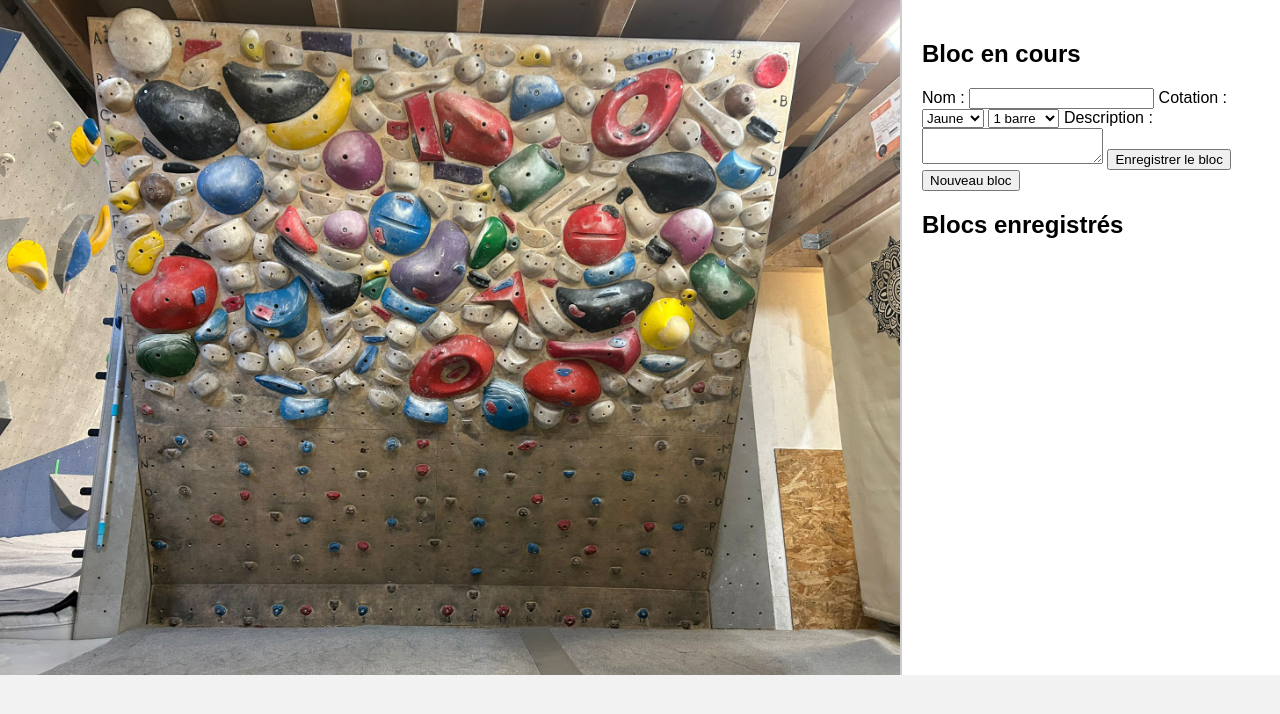
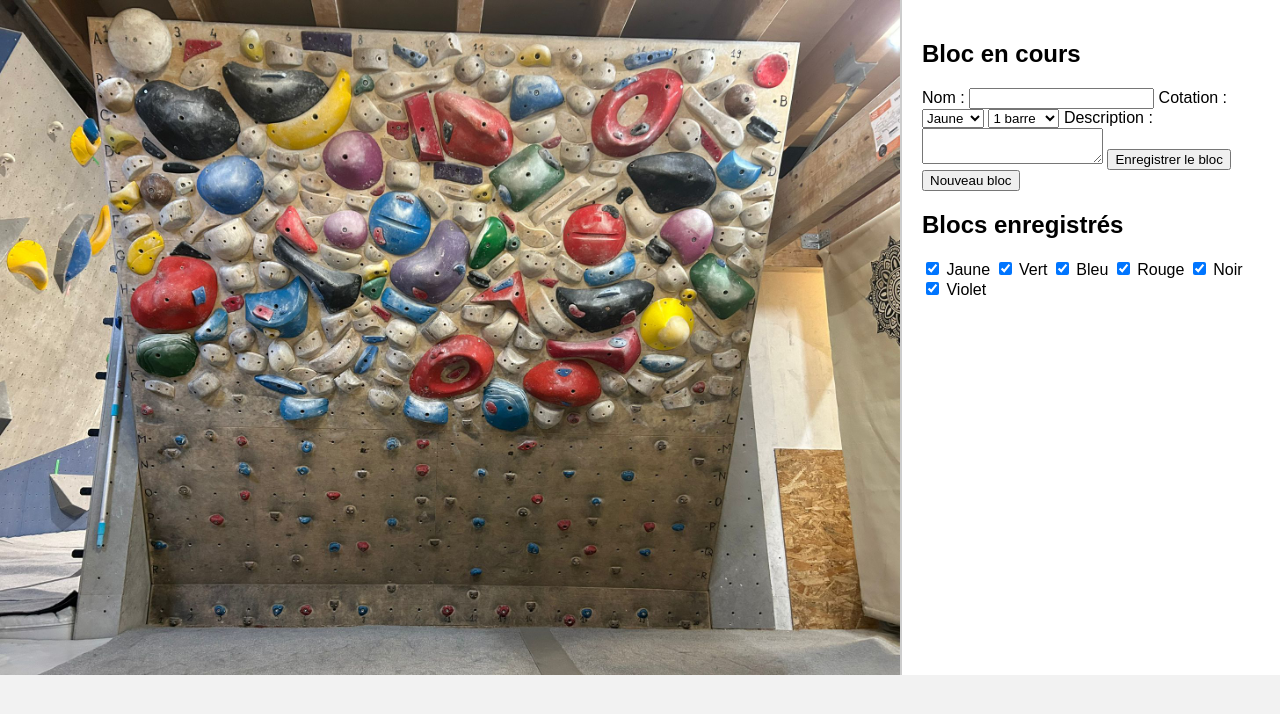
Before and after one commit to Eyoxee/Spraywall-Arkose-Bordeux, a plain HTML site: page index.html in a window 1280 px wide. Drawn offline with Linux system fonts and the light colour scheme.

Commit message:
Update index.html

```diff
--- a/index.html
+++ b/index.html
@@ -43,6 +43,14 @@
         <button id="delete-bloc" style="display:none;">Supprimer</button>
 
         <h2>Blocs enregistrés</h2>
+        <div id="filters">
+            <label><input type="checkbox" value="jaune" checked> Jaune</label>
+            <label><input type="checkbox" value="vert" checked> Vert</label>
+            <label><input type="checkbox" value="bleu" checked> Bleu</label>
+            <label><input type="checkbox" value="rouge" checked> Rouge</label>
+            <label><input type="checkbox" value="noir" checked> Noir</label>
+            <label><input type="checkbox" value="violet" checked> Violet</label>
+        </div>
         <ul id="bloc-list"></ul>
     </div>
 
```
